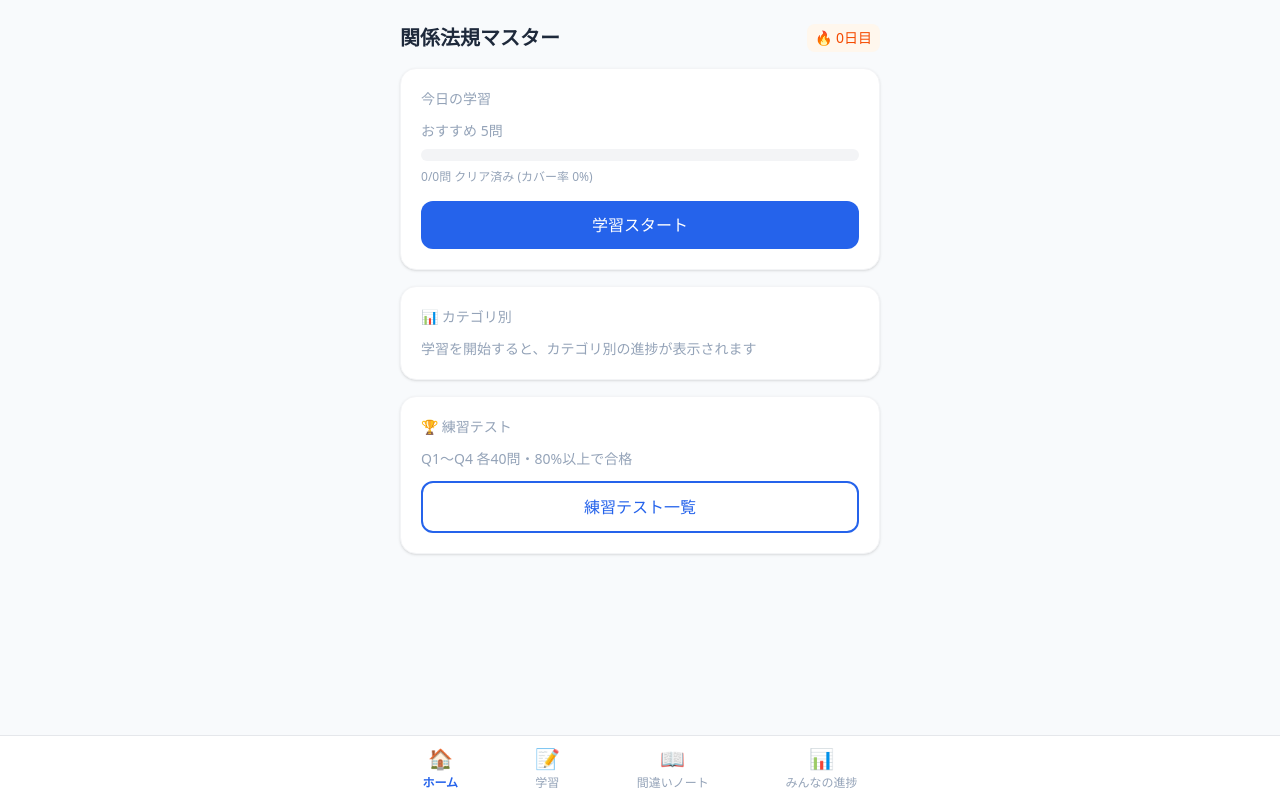
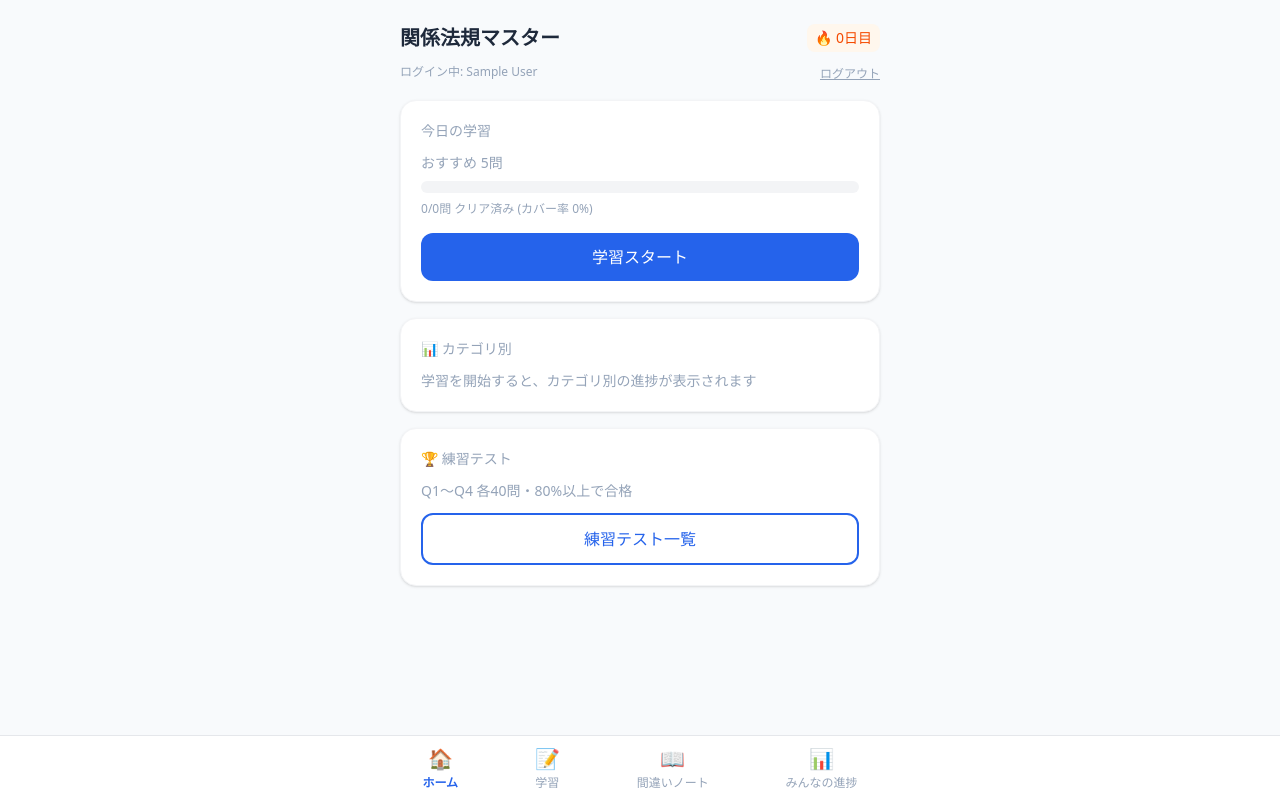
Before and after one commit to morik-netizen/toshu-drill, a Next.js app: page / in a window 1280 px wide. Built offline with nearby package versions, Linux system fonts and the light colour scheme; no server answers; the database is empty; sample sign-in values are in the browser's storage.

Commit message:
feat: show login status in header, restore domain restriction
- Display logged-in user name and logout button in home header
- Re-add domain restriction (oky.asahi.ac.jp, asahi.ac.jp)
- Use explicit redirect URL instead of returning false on deny

```diff
--- a/src/app/page.tsx
+++ b/src/app/page.tsx
@@ -1,8 +1,11 @@
 import Link from 'next/link'
 import { BottomNav } from '@/components/BottomNav'
 import { getHomeProgress } from '@/lib/actions/quiz'
+import { auth, signOut } from '@/lib/auth'
 
 export default async function HomePage() {
+  const session = await auth()
+
   let progress: Awaited<ReturnType<typeof getHomeProgress>> | null = null
   try {
     progress = await getHomeProgress()
@@ -24,6 +27,26 @@ export default async function HomePage() {
             🔥 {progress?.streakDays ?? 0}日目
           </span>
         </div>
+        {session?.user && (
+          <div className="flex items-center justify-between mt-2">
+            <span className="text-xs text-muted">
+              ログイン中: {session.user.name ?? session.user.email}
+            </span>
+            <form
+              action={async () => {
+                'use server'
+                await signOut()
+              }}
+            >
+              <button
+                type="submit"
+                className="text-xs text-muted underline hover:text-foreground"
+              >
+                ログアウト
+              </button>
+            </form>
+          </div>
+        )}
       </header>
 
       {/* 今日の学習 */}
--- a/src/lib/auth.ts
+++ b/src/lib/auth.ts
@@ -2,6 +2,14 @@ import NextAuth from 'next-auth'
 import Google from 'next-auth/providers/google'
 import { PrismaAdapter } from '@auth/prisma-adapter'
 import { prisma } from './db'
+
+const ALLOWED_DOMAINS = ['oky.asahi.ac.jp', 'asahi.ac.jp']
+
+function isAllowedEmail(email: string | null | undefined): boolean {
+  if (!email) return false
+  const domain = email.split('@')[1]?.toLowerCase()
+  return ALLOWED_DOMAINS.includes(domain)
+}
 
 export const { handlers, auth, signIn, signOut } = NextAuth({
   trustHost: true,
@@ -14,6 +22,12 @@ export const { handlers, auth, signIn, signOut } = NextAuth({
     }),
   ],
   callbacks: {
+    signIn({ user, account }) {
+      if (account?.provider === 'google' && !isAllowedEmail(user.email)) {
+        return '/login?error=AccessDenied'
+      }
+      return true
+    },
     session({ session, user }) {
       if (session.user) {
         session.user.id = user.id
```
